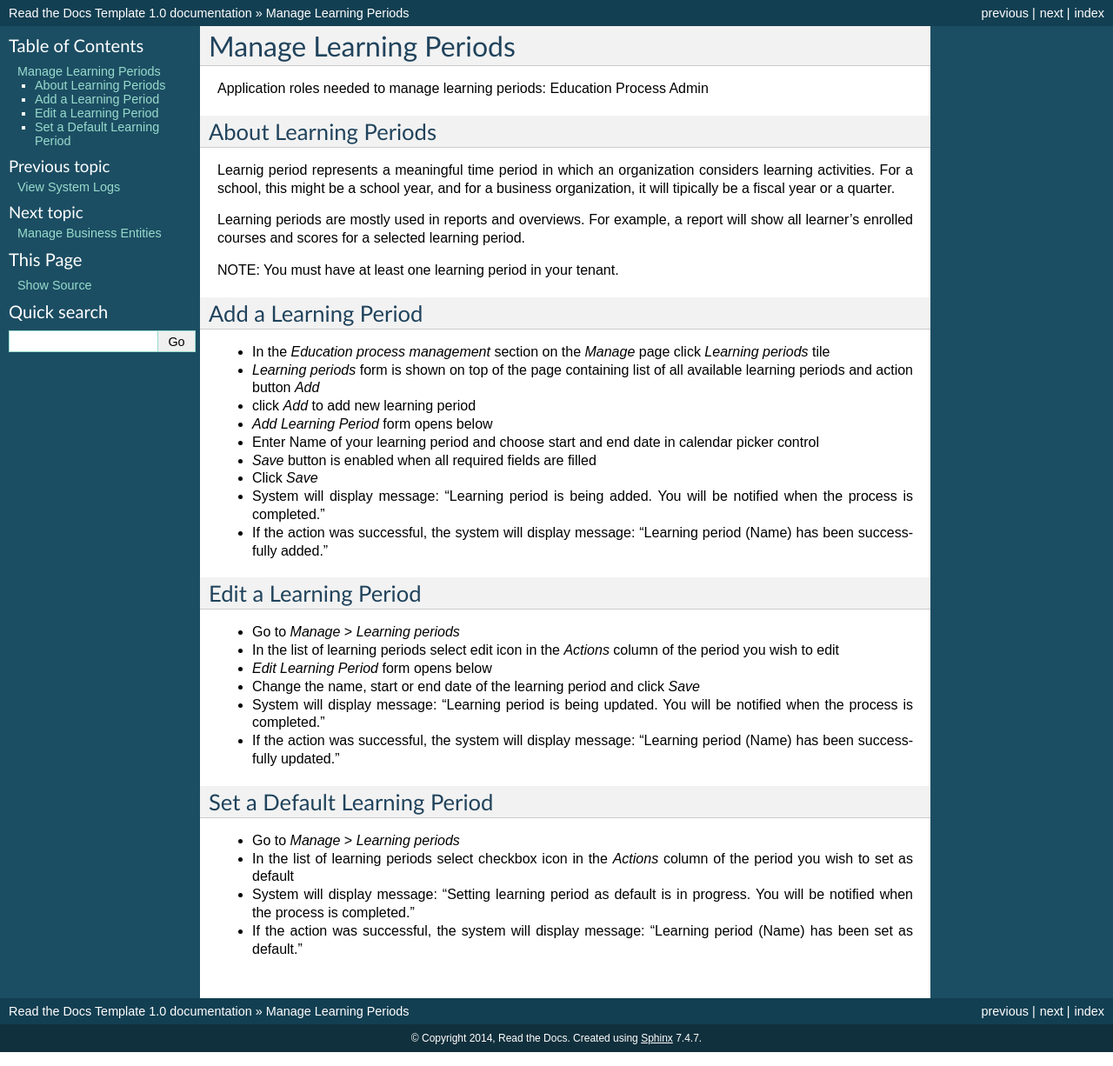
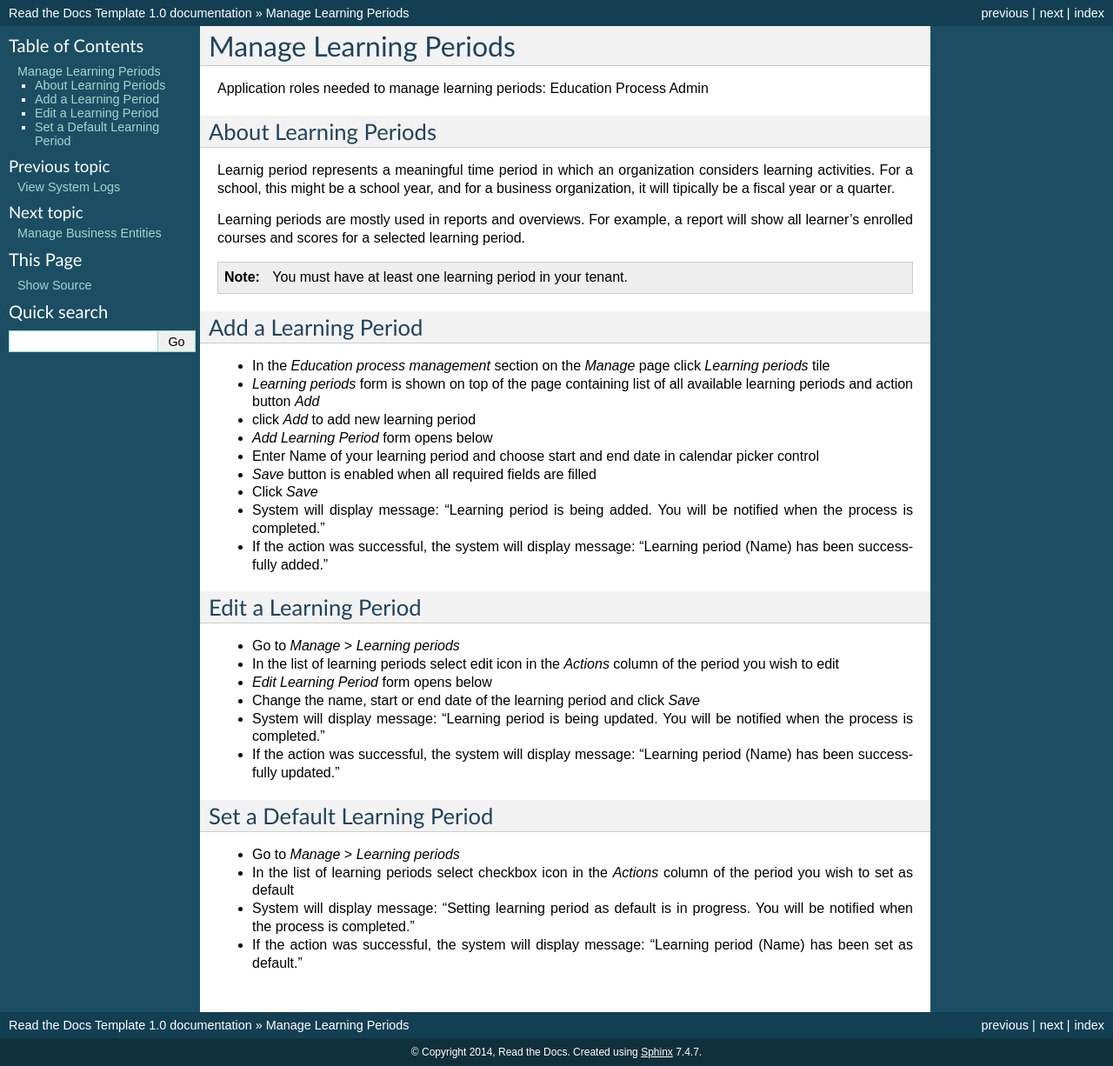
Before and after one commit to pslisko/performa365docs, a Sphinx documentation site: the page built from docs/howto/manage_learning_periods.rst, in a window 1280 px wide. Shown: the whole page at 87% size. Built offline with Sphinx 7.4.7, drawn with Linux system fonts in a browser that asks for light colours; pages that are not in the unit, such as notebooks, are missing from menus.

```diff
--- a/docs/howto/manage_learning_periods.rst
+++ b/docs/howto/manage_learning_periods.rst
@@ -8,7 +8,7 @@ Learnig period represents a meaningful time period in which an organization cons
 
 Learning periods are mostly used in reports and overviews. For example, a report will show all learner's enrolled courses and scores for a selected learning period.
 
-NOTE: You must have at least one learning period in your tenant.
+.. note:: You must have at least one learning period in your tenant.
 
 Add a Learning Period
 ^^^^^^^^^^^^^^^^^^^^^^^^^^^
```
